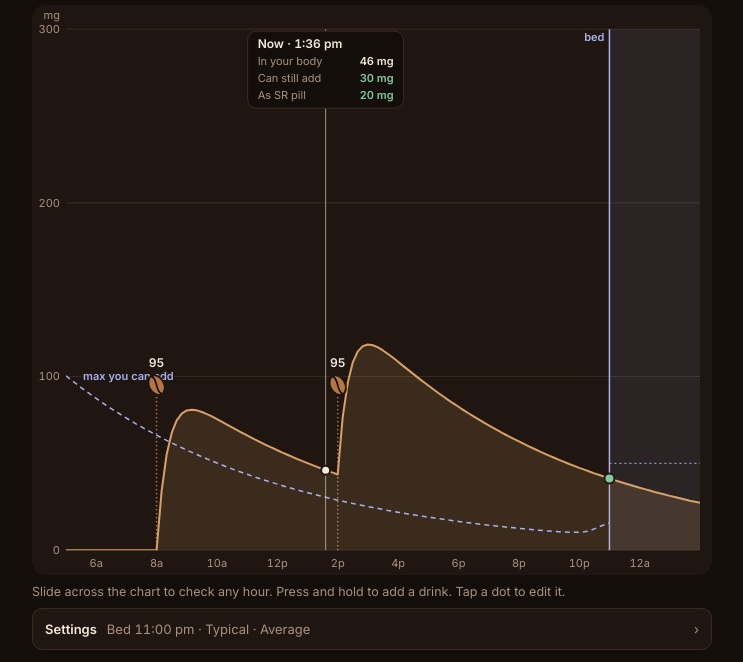
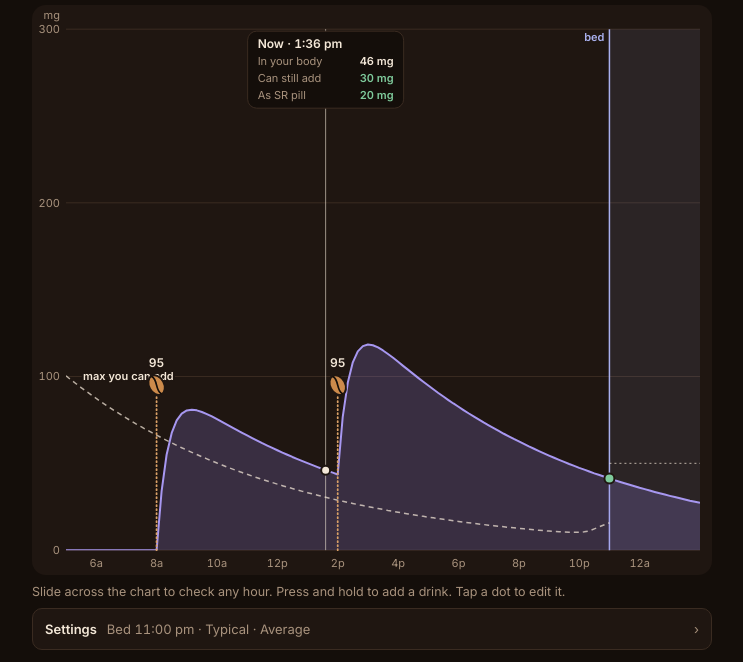
Before and after one commit to leivermoreno/caffeine-curfew, a plain HTML site: page index.html in a window 1280 px wide. Shown: the part 138-800 px from the top of the page, without its empty margins (268-1011 px from the left). Drawn offline with Linux system fonts and the light colour scheme.

Commit message:
Violet caffeine curve, cream limit lines, beans drawn above the now bar
Co-Authored-By: Claude Opus 5.5 <noreply@anthropic.com>
Claude-Session: https://claude.ai/code/session_01RFcfQ9WdGc181tYGF9L6in

```diff
--- a/index.html
+++ b/index.html
@@ -21,7 +21,7 @@ img { max-width: 100%; }
 <style>
 /* Layout: one phone screen, no scrolling. Readout on top, the chart takes all spare height, three button rows at the bottom. Drinks are added by press-and-hold on the chart. */
 :root {
-  /* single dark look by choice: espresso ground, crema ink, latte curve */
+  /* single dark look by choice: espresso ground, crema ink, violet caffeine curve, caramel beans */
   color-scheme: dark;
   --bg: #140E0A;
   --surface: #1F1611;
@@ -30,7 +30,10 @@ img { max-width: 100%; }
   --line: #3A2B21;
   --caff: #D9A066;
   --caff-fill: rgba(217, 160, 102, .15);
-  --bean: #B5763F;
+  --bean: #CC8A4B;
+  --level: #A797F0;
+  --level-fill: rgba(150, 132, 238, .22);
+  --limit: rgba(244, 232, 216, .72);
   --night: #A9B0EE;
   --night-fill: rgba(169, 176, 238, .09);
   --good: #7FCB9C;
@@ -81,6 +84,7 @@ svg text { font-family: var(--body); font-size: 11px; fill: var(--muted); font-v
 svg .halo { paint-order: stroke; stroke: var(--surface); stroke-width: 4px; stroke-linejoin: round; }
 svg .lbl { fill: var(--ink); font-weight: 600; font-size: 12px; }
 svg .nightlbl { fill: var(--night); font-weight: 600; }
+svg .limitlbl { fill: var(--ink); font-weight: 600; }
 .handle { cursor: grab; outline: none; }
 .handle:focus-visible .ring { stroke: var(--ink); }
 
@@ -479,7 +483,7 @@ input[type="range"]::-moz-range-thumb { width: 24px; height: 24px; border-radius
 
     o.push('<rect x="' + X(bed) + '" y="' + T + '" width="' + (X(xmax) - X(bed)) + '" height="' + ph + '" fill="var(--night-fill)" pointer-events="none"/>');
     o.push('<line x1="' + X(bed) + '" x2="' + X(bed) + '" y1="' + T + '" y2="' + (T + ph) + '" stroke="var(--night)" stroke-width="1.5" pointer-events="none"/>');
-    o.push('<line x1="' + X(bed) + '" x2="' + X(xmax) + '" y1="' + Y(LIMIT) + '" y2="' + Y(LIMIT) + '" stroke="var(--night)" stroke-width="1" stroke-dasharray="2 3" pointer-events="none"/>');
+    o.push('<line x1="' + X(bed) + '" x2="' + X(xmax) + '" y1="' + Y(LIMIT) + '" y2="' + Y(LIMIT) + '" stroke="var(--limit)" stroke-width="1" stroke-dasharray="2 3" pointer-events="none"/>');
     if (SMAX && SMAX < ymax) {
       o.push('<line x1="' + L + '" x2="' + X(bed) + '" y1="' + Y(SMAX) + '" y2="' + Y(SMAX) + '" stroke="var(--warn)" stroke-width="1.2" stroke-dasharray="1 4" stroke-linecap="round" pointer-events="none"/>');
       o.push('<text class="halo" pointer-events="none" x="' + (X(bed) - 6) + '" y="' + (Y(SMAX) - 5) + '" text-anchor="end" style="fill:var(--warn)">max per dose · ' + SMAX + '</text>');
@@ -488,8 +492,8 @@ input[type="range"]::-moz-range-thumb { width: 24px; height: 24px; border-radius
 
     var path = pts.map(function (p, i) { return (i ? 'L' : 'M') + X(p[0]).toFixed(1) + ' ' + Y(p[1]).toFixed(1); }).join('');
     o.push('<g clip-path="url(#plot)" pointer-events="none">');
-    o.push('<path d="' + path + 'L' + X(xmax) + ' ' + Y(0) + 'L' + X(XMIN) + ' ' + Y(0) + 'Z" fill="var(--caff-fill)" stroke="none"/>');
-    o.push('<path d="' + path + '" fill="none" stroke="var(--caff)" stroke-width="2" stroke-linejoin="round"/>');
+    o.push('<path d="' + path + 'L' + X(xmax) + ' ' + Y(0) + 'L' + X(XMIN) + ' ' + Y(0) + 'Z" fill="var(--level-fill)" stroke="none"/>');
+    o.push('<path d="' + path + '" fill="none" stroke="var(--level)" stroke-width="2" stroke-linejoin="round"/>');
 
     var csr = activeI >= 0 ? !!state.doses[activeI].sr : false, cvals = [];
     var ccap = Math.min(SMAX || Infinity, dayLeft(activeI));
@@ -498,7 +502,7 @@ input[type="range"]::-moz-range-thumb { width: 24px; height: 24px; border-radius
     var anyRoom = cvals.some(function (p) { return p[1] > 0; });
     if (anyRoom) {
       var c = cvals.map(function (p, ci) { return (ci ? 'L' : 'M') + X(p[0]).toFixed(1) + ' ' + Y(Math.max(-ymax * 0.1, Math.min(ymax * 1.5, p[1]))).toFixed(1); });
-      o.push('<path d="' + c.join('') + '" fill="none" stroke="var(--night)" stroke-width="1.5" stroke-dasharray="5 4"/>');
+      o.push('<path d="' + c.join('') + '" fill="none" stroke="var(--limit)" stroke-width="1.5" stroke-dasharray="5 4"/>');
     }
     o.push('</g>');
     o.push('<text class="nightlbl halo" pointer-events="none" x="' + (X(bed) - 5) + '" y="' + (T + 12) + '" text-anchor="end">bed</text>');
@@ -509,23 +513,24 @@ input[type="range"]::-moz-range-thumb { width: 24px; height: 24px; border-radius
       var tl = Math.min(bed - 0.3, Math.max(XMIN + 0.3, cvals[li][0]));
       var yl = Math.min(ymax * 0.92, Math.max(ymax * 0.1, cvals[li][1]));
       var leftSide = X(tl) > L + pw * 0.45;
-      o.push('<text class="nightlbl halo" pointer-events="none" x="' + (X(tl) + (leftSide ? -8 : 8)) + '" y="' + (Y(yl) + 4) + '" text-anchor="' + (leftSide ? 'end' : 'start') + '">' + (activeI >= 0 ? 'max for this drink' : 'max you can add') + '</text>');
+      o.push('<text class="limitlbl halo" pointer-events="none" x="' + (X(tl) + (leftSide ? -8 : 8)) + '" y="' + (Y(yl) + 4) + '" text-anchor="' + (leftSide ? 'end' : 'start') + '">' + (activeI >= 0 ? 'max for this drink' : 'max you can add') + '</text>');
     }
 
     var pk = sleepPeak(), bedMg = pk.v;
     var cls = bedMg <= LIMIT ? 'good' : bedMg <= LIMIT * 2 ? 'warn' : 'bad';
     o.push('<circle cx="' + X(pk.t) + '" cy="' + Y(Math.min(bedMg, ymax)) + '" r="5" fill="var(--' + cls + ')" stroke="var(--surface)" stroke-width="2" pointer-events="none"/>');
 
+    var beanStart = o.length;
     var fx = fanOut(X, Y, ymax, L, pw);
     state.doses.forEach(function (d, i) {
       var bx0 = X(d.t), cx = fx[i], cy = Y(Math.min(d.mg, ymax));
       var active = activeI === i;
       if (Math.abs(cx - bx0) < 0.5) {
-        o.push('<line x1="' + bx0 + '" x2="' + bx0 + '" y1="' + Y(0) + '" y2="' + cy + '" stroke="var(--caff)" stroke-width="1.5" stroke-dasharray="1 3" pointer-events="none"/>');
+        o.push('<line x1="' + bx0 + '" x2="' + bx0 + '" y1="' + Y(0) + '" y2="' + cy + '" stroke="var(--caff)" stroke-width="1.8" stroke-dasharray="1 3" stroke-linecap="round" pointer-events="none"/>');
       } else {
         // straight up from the real time, then bend over to the bean
         var yTop = cy + 13, yBend = Math.min(Y(0), yTop + 26);
-        o.push('<path d="M' + bx0 + ' ' + Y(0) + 'L' + bx0 + ' ' + yBend + 'C' + bx0 + ' ' + (yBend - 14) + ' ' + cx + ' ' + (yTop + 12) + ' ' + cx + ' ' + yTop + '" fill="none" stroke="var(--caff)" stroke-width="1.5" stroke-dasharray="1 3" stroke-linecap="round" pointer-events="none"/>');
+        o.push('<path d="M' + bx0 + ' ' + Y(0) + 'L' + bx0 + ' ' + yBend + 'C' + bx0 + ' ' + (yBend - 14) + ' ' + cx + ' ' + (yTop + 12) + ' ' + cx + ' ' + yTop + '" fill="none" stroke="var(--caff)" stroke-width="1.8" stroke-dasharray="1 3" stroke-linecap="round" pointer-events="none"/>');
       }
       // number on the bean, a small "SR" above it for sustained release (keeps labels narrow)
       var lx = Math.min(L + pw - textW(String(d.mg)) / 2, Math.max(L + textW(String(d.mg)) / 2, cx));
@@ -552,9 +557,11 @@ input[type="range"]::-moz-range-thumb { width: 24px; height: 24px; border-radius
         if (state.presets.some(function (p) { return p.sr; })) rows.push(['As SR pill', maxAt(st, true, -1)]);
       }
       var bw = 156, bh = 43 + rows.length * 17, bx = Math.min(L + pw - bw, Math.max(L, sx - bw / 2)), by = T + 2;
+      // bar and its dot sit under the beans; the card stays on top
+      o.splice(beanStart, 0,
+        '<line pointer-events="none" x1="' + sx + '" x2="' + sx + '" y1="' + T + '" y2="' + (T + ph) + '" stroke="var(--ink)" stroke-width="1"' + (atNow ? ' stroke-opacity=".6"' : '') + '/>',
+        '<circle pointer-events="none" cx="' + sx + '" cy="' + Y(Math.min(sv, ymax)) + '" r="4.5" fill="var(--ink)" stroke="var(--surface)" stroke-width="2"/>');
       o.push('<g pointer-events="none">');
-      o.push('<line x1="' + sx + '" x2="' + sx + '" y1="' + T + '" y2="' + (T + ph) + '" stroke="var(--ink)" stroke-width="1"' + (atNow ? ' stroke-opacity=".6"' : '') + '/>');
-      o.push('<circle cx="' + sx + '" cy="' + Y(Math.min(sv, ymax)) + '" r="4.5" fill="var(--ink)" stroke="var(--surface)" stroke-width="2"/>');
       o.push('<rect x="' + bx + '" y="' + by + '" width="' + bw + '" height="' + bh + '" rx="9" fill="var(--bg)" stroke="var(--line)"/>');
       o.push('<text x="' + (bx + 10) + '" y="' + (by + 17) + '" style="fill:var(--ink);font-weight:600;font-size:12px">' + (atNow ? 'Now \u00b7 ' : '') + fmt(st) + '</text>');
       o.push('<text x="' + (bx + 10) + '" y="' + (by + 34) + '">In your body</text>');
```
Also changed, not shown: src/page.html (+18 -11 lines).
